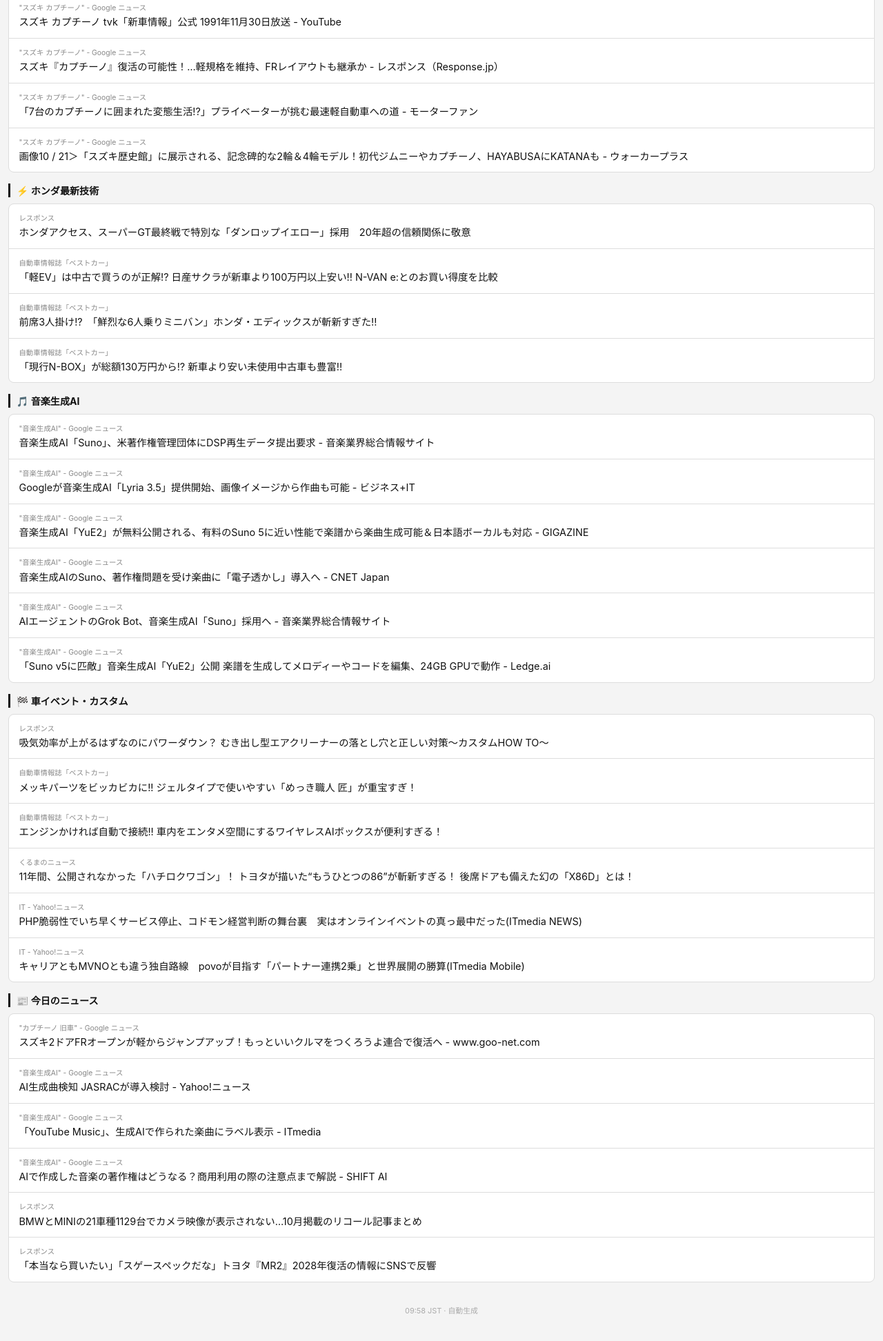
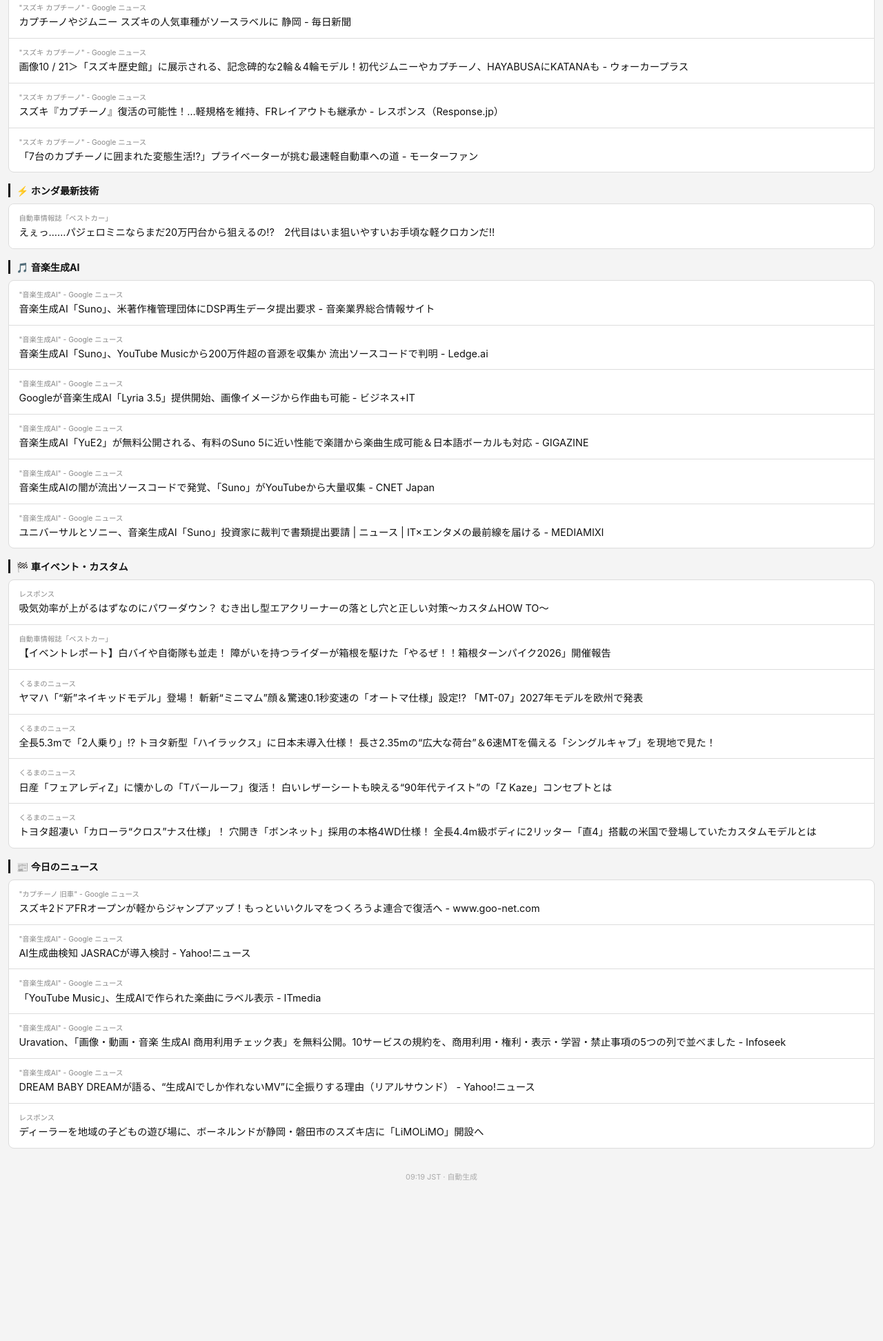
Before and after one commit to hisasi-t/capcat-news, a plain HTML site: page index.html in a window 1280 px wide. Shown: the part 304-2248 px from the top of the page at 69% size. After the commit the page ends 2065 px from the top, so only its background shows below. Drawn offline with Linux system fonts and the light colour scheme.

Commit message:
📰 2026-11-01 の朝刊

```diff
--- a/index.html
+++ b/index.html
@@ -4,7 +4,7 @@
 <meta charset="UTF-8">
 <meta name="viewport" content="width=device-width, initial-scale=1">
 <meta name="theme-color" content="#111111">
-<title>朝刊 2026年10月31日（土）</title>
+<title>朝刊 2026年11月01日（日）</title>
 <style>
   * { box-sizing: border-box; margin: 0; padding: 0; }
   body {
@@ -96,7 +96,7 @@
 <body>
 <header>
   <h1>朝刊</h1>
-  <div class="date">2026年10月31日（土）</div>
+  <div class="date">2026年11月01日（日）</div>
 </header>
 <nav><a class="toc-link" href="#s0">🚗 カプチーノ改造マニア</a><a class="toc-link" href="#s1">⚡ ホンダ最新技術</a><a class="toc-link" href="#s2">🎵 音楽生成AI</a><a class="toc-link" href="#s3">🏁 車イベント・カスタム</a><a class="toc-link" href="#s4">📰 今日のニュース</a></nav>
 
@@ -107,13 +107,17 @@
           <span class="card-source">&quot;スズキ カプチーノ&quot; - Google ニュース</span>
           <span class="card-title">「カプチーノ」「JA11ジムニー」「初代ワゴンR」が木桶熟成ソースに。スズキが浜松の老舗と共創した3本セットを発売 - carview!</span>
         </a>
+        <a class="card" href="https://news.google.com/rss/articles/CBMiXEFVX3lxTFBlZXFackpQeUdJN2tPYWZMNjN1Sk5sOGNxYXB1WFdySFlwdmMzU0FlTzMtNkhYVEh5ZmZsWWVxbG40VEp0WEp5Z2pYOURudHB2NUZEU0RuNG9oZjhs?oc=5" target="_blank" rel="noopener">
+          <span class="card-source">&quot;スズキ カプチーノ&quot; - Google ニュース</span>
+          <span class="card-title">スズキ カプチーノ tvk「新車情報」公式 1991年11月30日放送 - YouTube</span>
+        </a>
         <a class="card" href="https://news.google.com/rss/articles/CBMiaEFVX3lxTE1USVhYN2ROS3JrNUtuT0luTnkxakNVNDNPbWxvU2Q3QnhhM0IweHVJTExpLThWOHFORm9jZUFwTFQ4VlBXM1hPX1BrU21URS14S1A0WFlWRVQweXlCbVVycTg5MWRsSGdv?oc=5" target="_blank" rel="noopener">
           <span class="card-source">&quot;スズキ カプチーノ&quot; - Google ニュース</span>
           <span class="card-title">カプチーノやジムニー スズキの人気車種がソースラベルに 静岡 - 毎日新聞</span>
         </a>
-        <a class="card" href="https://news.google.com/rss/articles/CBMiXEFVX3lxTE9YcDlUaVdPOWpIVktwUFNGckM2OEl3bFBYODhtRmtzNkFiRVFTVHdGcGs4ZTZVcDAzVzUyMXJsNkF4NFBySFVORlhYQWNLdmVvUjBFOG1NbEZZVjM0?oc=5" target="_blank" rel="noopener">
+        <a class="card" href="https://news.google.com/rss/articles/CBMibkFVX3lxTE5wQWRtQWRoWlpfOEQ5cVp0NmFtcnI3QkJPcWVUUHB5aDZIalBKYUNtRk4tUklUT2w5a2FfaHNRRnVLNTktb1FjdXFJRnV5amI3MWFYeFUwejZ6cGlYQXdZX0dsam1jOHltV2FHNGlR?oc=5" target="_blank" rel="noopener">
           <span class="card-source">&quot;スズキ カプチーノ&quot; - Google ニュース</span>
-          <span class="card-title">スズキ カプチーノ tvk「新車情報」公式 1991年11月30日放送 - YouTube</span>
+          <span class="card-title">画像10 / 21＞「スズキ歴史館」に展示される、記念碑的な2輪＆4輪モデル！初代ジムニーやカプチーノ、HAYABUSAにKATANAも - ウォーカープラス</span>
         </a>
         <a class="card" href="https://news.google.com/rss/articles/CBMiX0FVX3lxTE1rZHMta1hlVzQ3SGFaWnB6YlMybEppSUZuQklWVkc1SXJ1OUl0MGVieWhjZjhBcUxkSXZ5RVhFYW43Y3lFQndCMmVSM2o3eVFubngwWEZFQ21xR0JzZmx3?oc=5" target="_blank" rel="noopener">
           <span class="card-source">&quot;スズキ カプチーノ&quot; - Google ニュース</span>
@@ -123,30 +127,14 @@
           <span class="card-source">&quot;スズキ カプチーノ&quot; - Google ニュース</span>
           <span class="card-title">「7台のカプチーノに囲まれた変態生活!?」プライベーターが挑む最速軽自動車への道 - モーターファン</span>
         </a>
-        <a class="card" href="https://news.google.com/rss/articles/CBMibkFVX3lxTE5wQWRtQWRoWlpfOEQ5cVp0NmFtcnI3QkJPcWVUUHB5aDZIalBKYUNtRk4tUklUT2w5a2FfaHNRRnVLNTktb1FjdXFJRnV5amI3MWFYeFUwejZ6cGlYQXdZX0dsam1jOHltV2FHNGlR?oc=5" target="_blank" rel="noopener">
-          <span class="card-source">&quot;スズキ カプチーノ&quot; - Google ニュース</span>
-          <span class="card-title">画像10 / 21＞「スズキ歴史館」に展示される、記念碑的な2輪＆4輪モデル！初代ジムニーやカプチーノ、HAYABUSAにKATANAも - ウォーカープラス</span>
-        </a>
       </div>
     </section>
     <section id="s1">
       <h2>⚡ ホンダ最新技術</h2>
       <div class="cards">
-        <a class="card" href="https://response.jp/article/2026/10/30/418440.html" target="_blank" rel="noopener">
-          <span class="card-source">レスポンス</span>
-          <span class="card-title">ホンダアクセス、スーパーGT最終戦で特別な「ダンロップイエロー」採用　20年超の信頼関係に敬意</span>
-        </a>
-        <a class="card" href="https://bestcarweb.jp/feature/column/1648723" target="_blank" rel="noopener">
+        <a class="card" href="https://bestcarweb.jp/feature/column/1663119" target="_blank" rel="noopener">
           <span class="card-source">自動車情報誌「ベストカー」</span>
-          <span class="card-title">「軽EV」は中古で買うのが正解!? 日産サクラが新車より100万円以上安い!! N-VAN e:とのお買い得度を比較</span>
-        </a>
-        <a class="card" href="https://bestcarweb.jp/feature/column/1663626" target="_blank" rel="noopener">
-          <span class="card-source">自動車情報誌「ベストカー」</span>
-          <span class="card-title">前席3人掛け!?　「鮮烈な6人乗りミニバン」ホンダ・エディックスが斬新すぎた!!</span>
-        </a>
-        <a class="card" href="https://bestcarweb.jp/feature/column/1648173" target="_blank" rel="noopener">
-          <span class="card-source">自動車情報誌「ベストカー」</span>
-          <span class="card-title">「現行N-BOX」が総額130万円から!? 新車より安い未使用中古車も豊富!!</span>
+          <span class="card-title">えぇっ……パジェロミニならまだ20万円台から狙えるの!?　2代目はいま狙いやすいお手頃な軽クロカンだ!!</span>
         </a>
       </div>
     </section>
@@ -157,6 +145,10 @@
           <span class="card-source">&quot;音楽生成AI&quot; - Google ニュース</span>
           <span class="card-title">音楽生成AI「Suno」、米著作権管理団体にDSP再生データ提出要求 - 音楽業界総合情報サイト</span>
         </a>
+        <a class="card" href="https://news.google.com/rss/articles/CBMiekFVX3lxTE96aGlYRzI3Q0VLLTgyODlENS1yQ3hfRXVRSEtWOGZtR01RbHVHTVpnTE02S3VhSTdCRGU4R1pOeHA1VFhLVXdhMHJnZDFOUmg2eDdrNVNlZ1NjVGF1elFPWEhMWFdDUHR3aF84RzJUMmpCM3JkOXV5cjRR?oc=5" target="_blank" rel="noopener">
+          <span class="card-source">&quot;音楽生成AI&quot; - Google ニュース</span>
+          <span class="card-title">音楽生成AI「Suno」、YouTube Musicから200万件超の音源を収集か 流出ソースコードで判明 - Ledge.ai</span>
+        </a>
         <a class="card" href="https://news.google.com/rss/articles/CBMiU0FVX3lxTE52bzBMZ0FGdlhSQXhSZ2ctTG5HcXdvcjQ3bVRUM01OTlFhVlhIZmY4bDZObXByQ3dUMWFocEVxSXptdzFNWEJUQ2FVY3E1blpNN1VJ?oc=5" target="_blank" rel="noopener">
           <span class="card-source">&quot;音楽生成AI&quot; - Google ニュース</span>
           <span class="card-title">Googleが音楽生成AI「Lyria 3.5」提供開始、画像イメージから作曲も可能 - ビジネス+IT</span>
@@ -165,17 +157,13 @@
           <span class="card-source">&quot;音楽生成AI&quot; - Google ニュース</span>
           <span class="card-title">音楽生成AI「YuE2」が無料公開される、有料のSuno 5に近い性能で楽譜から楽曲生成可能＆日本語ボーカルも対応 - GIGAZINE</span>
         </a>
-        <a class="card" href="https://news.google.com/rss/articles/CBMiUkFVX3lxTE1YU2lDVHRiXzFxZ25sM3o3N1FlMmpBNzhaUl9YOGhPMTNiUXFxU3pWbGxKNjVWNHFYcjd5bmliVjk0cEFNd0t5S2pQVUxsWEVjSXc?oc=5" target="_blank" rel="noopener">
+        <a class="card" href="https://news.google.com/rss/articles/CBMiUkFVX3lxTFA5VWJXZHVzQm1wZ1lWXy1HSi1NdkFEeDdXcjVxTFc5VG9scE1pOFFnamFiVjhaamI3RjI0YjVIenhKOTVlWWxPMnNaQndSQkJjWmc?oc=5" target="_blank" rel="noopener">
           <span class="card-source">&quot;音楽生成AI&quot; - Google ニュース</span>
-          <span class="card-title">音楽生成AIのSuno、著作権問題を受け楽曲に「電子透かし」導入へ - CNET Japan</span>
+          <span class="card-title">音楽生成AIの闇が流出ソースコードで発覚、「Suno」がYouTubeから大量収集 - CNET Japan</span>
         </a>
-        <a class="card" href="https://news.google.com/rss/articles/CBMiVEFVX3lxTFBONWtiTGdSTTJCbkdJQ285U0g3N21rYk02eVRvQVFyNUZYQzJSU3VSX3RFeGdXbTQ5bjlIdmI0Sy1KOEJVdVo4eVZZTXB0ZS1XNThrMg?oc=5" target="_blank" rel="noopener">
+        <a class="card" href="https://news.google.com/rss/articles/CBMiR0FVX3lxTE1MWjAtaEU5bi1TbTM5WnVacXBMRTAtc050UTRNTUtSS1owNjRMT3JqWDU1ajZTRXNQTlVwQnEzdGJJUDE2ajBN?oc=5" target="_blank" rel="noopener">
           <span class="card-source">&quot;音楽生成AI&quot; - Google ニュース</span>
-          <span class="card-title">AIエージェントのGrok Bot、音楽生成AI「Suno」採用へ - 音楽業界総合情報サイト</span>
-        </a>
-        <a class="card" href="https://news.google.com/rss/articles/CBMiX0FVX3lxTE1qX2NkdnR5VEtNU2lJb2gzdTJoaDBEN0l1Skx5ekYtejNOTUlrNEplU2FPbEFMTEVXWUxoSlRDbnR5YkRwbGRpdG5XbFM3YzFzNWVpRFJ4SnpieFNXTGlr?oc=5" target="_blank" rel="noopener">
-          <span class="card-source">&quot;音楽生成AI&quot; - Google ニュース</span>
-          <span class="card-title">「Suno v5に匹敵」音楽生成AI「YuE2」公開 楽譜を生成してメロディーやコードを編集、24GB GPUで動作 - Ledge.ai</span>
+          <span class="card-title">ユニバーサルとソニー、音楽生成AI「Suno」投資家に裁判で書類提出要請 | ニュース | IT×エンタメの最前線を届ける - MEDIAMIXI</span>
         </a>
       </div>
     </section>
@@ -186,25 +174,25 @@
           <span class="card-source">レスポンス</span>
           <span class="card-title">吸気効率が上がるはずなのにパワーダウン？ むき出し型エアクリーナーの落とし穴と正しい対策～カスタムHOW TO～</span>
         </a>
-        <a class="card" href="https://bestcarweb.jp/news/1662077" target="_blank" rel="noopener">
+        <a class="card" href="https://bestcarweb.jp/bc-news/1660622" target="_blank" rel="noopener">
           <span class="card-source">自動車情報誌「ベストカー」</span>
-          <span class="card-title">メッキパーツをビッカビカに!! ジェルタイプで使いやすい「めっき職人 匠」が重宝すぎ！</span>
+          <span class="card-title">【イベントレポート】白バイや自衛隊も並走！ 障がいを持つライダーが箱根を駆けた「やるぜ！！箱根ターンパイク2026」開催報告</span>
         </a>
-        <a class="card" href="https://bestcarweb.jp/news/1657449" target="_blank" rel="noopener">
-          <span class="card-source">自動車情報誌「ベストカー」</span>
-          <span class="card-title">エンジンかければ自動で接続!! 車内をエンタメ空間にするワイヤレスAIボックスが便利すぎる！</span>
+        <a class="card" href="https://kuruma-news.jp/post/1133143" target="_blank" rel="noopener">
+          <span class="card-source">くるまのニュース</span>
+          <span class="card-title">ヤマハ「“新”ネイキッドモデル」登場！ 斬新“ミニマム”顔＆驚速0.1秒変速の「オートマ仕様」設定!? 「MT-07」2027年モデルを欧州で発表</span>
         </a>
-        <a class="card" href="https://kuruma-news.jp/post/1130470" target="_blank" rel="noopener">
+        <a class="card" href="https://kuruma-news.jp/post/1131632" target="_blank" rel="noopener">
           <span class="card-source">くるまのニュース</span>
-          <span class="card-title">11年間、公開されなかった「ハチロクワゴン」！ トヨタが描いた“もうひとつの86”が斬新すぎる！ 後席ドアも備えた幻の「X86D」とは！</span>
+          <span class="card-title">全長5.3mで「2人乗り」!? トヨタ新型「ハイラックス」に日本未導入仕様！ 長さ2.35mの“広大な荷台”＆6速MTを備える「シングルキャブ」を現地で見た！</span>
         </a>
-        <a class="card" href="https://news.yahoo.co.jp/articles/b705e419eb0501cacc5bd3635d44b6ac153a5a2e?source=rss" target="_blank" rel="noopener">
-          <span class="card-source">IT - Yahoo!ニュース</span>
-          <span class="card-title">PHP脆弱性でいち早くサービス停止、コドモン経営判断の舞台裏　実はオンラインイベントの真っ最中だった(ITmedia NEWS)</span>
+        <a class="card" href="https://kuruma-news.jp/post/1130994" target="_blank" rel="noopener">
+          <span class="card-source">くるまのニュース</span>
+          <span class="card-title">日産「フェアレディZ」に懐かしの「Tバールーフ」復活！ 白いレザーシートも映える“90年代テイスト”の「Z Kaze」コンセプトとは</span>
         </a>
-        <a class="card" href="https://news.yahoo.co.jp/articles/8e5159306c97311c1b6e54a862021321df98fc77?source=rss" target="_blank" rel="noopener">
-          <span class="card-source">IT - Yahoo!ニュース</span>
-          <span class="card-title">キャリアともMVNOとも違う独自路線　povoが目指す「パートナー連携2乗」と世界展開の勝算(ITmedia Mobile)</span>
+        <a class="card" href="https://kuruma-news.jp/post/1131848" target="_blank" rel="noopener">
+          <span class="card-source">くるまのニュース</span>
+          <span class="card-title">トヨタ超凄い「カローラ“クロス”ナス仕様」！ 穴開き「ボンネット」採用の本格4WD仕様！ 全長4.4m級ボディに2リッター「直4」搭載の米国で登場していたカスタムモデルとは</span>
         </a>
       </div>
     </section>
@@ -223,20 +211,20 @@
           <span class="card-source">&quot;音楽生成AI&quot; - Google ニュース</span>
           <span class="card-title">「YouTube Music」、生成AIで作られた楽曲にラベル表示 - ITmedia</span>
         </a>
-        <a class="card" href="https://news.google.com/rss/articles/CBMiSkFVX3lxTFA0Mk16NnpKX1E3RnFLV3pwLTFidVdhWlRPeEEyM2V6YVZuZkNIVHhHMVRTWjk5UV9TdDZWM1l1Y3FsLUVMNWpKTkZ3?oc=5" target="_blank" rel="noopener">
+        <a class="card" href="https://news.google.com/rss/articles/CBMickFVX3lxTFB5MVg2cU9RS2ZxR2NWbUplNUtQbzktRTEydUpvR0Zfb1Y4V05EV0ZWWEl2WXhkeWk5Wmdha2JncGw5M3ZGMlZtSG9Ga1V5YTVuTkpOTzVFOUNoeVFRR29MZmUtbmp6ZXhPZUQ2amN3dVVVQQ?oc=5" target="_blank" rel="noopener">
           <span class="card-source">&quot;音楽生成AI&quot; - Google ニュース</span>
-          <span class="card-title">AIで作成した音楽の著作権はどうなる？商用利用の際の注意点まで解説 - SHIFT AI</span>
+          <span class="card-title">Uravation、「画像・動画・音楽 生成AI 商用利用チェック表」を無料公開。10サービスの規約を、商用利用・権利・表示・学習・禁止事項の5つの列で並べました - Infoseek</span>
         </a>
-        <a class="card" href="https://response.jp/article/2026/10/31/418450.html" target="_blank" rel="noopener">
+        <a class="card" href="https://news.google.com/rss/articles/CBMif0FVX3lxTFBsaWNtbDA1cE1McVQ4R2VOVkp0NEdKVzJhZllWeFJ5eEE2T0c0WjgtSUlNNVNqSkYycDRHRTh6eWRoaUdpWGp2cTJTdEQ1djRuZkdHaVppdUhOOGtIV21EWnY3S0xJRjhRQ3E5bldjUWZ5a2hDS1Y5X3hxTDJYbFE?oc=5" target="_blank" rel="noopener">
+          <span class="card-source">&quot;音楽生成AI&quot; - Google ニュース</span>
+          <span class="card-title">DREAM BABY DREAMが語る、“生成AIでしか作れないMV”に全振りする理由（リアルサウンド） - Yahoo!ニュース</span>
+        </a>
+        <a class="card" href="https://response.jp/article/2026/11/01/418466.html" target="_blank" rel="noopener">
           <span class="card-source">レスポンス</span>
-          <span class="card-title">BMWとMINIの21車種1129台でカメラ映像が表示されない…10月掲載のリコール記事まとめ</span>
-        </a>
-        <a class="card" href="https://response.jp/article/2026/10/31/418449.html" target="_blank" rel="noopener">
-          <span class="card-source">レスポンス</span>
-          <span class="card-title">「本当なら買いたい」「スゲースペックだな」トヨタ『MR2』2028年復活の情報にSNSで反響</span>
+          <span class="card-title">ディーラーを地域の子どもの遊び場に、ボーネルンドが静岡・磐田市のスズキ店に「LiMOLiMO」開設へ</span>
         </a>
       </div>
     </section>
-<footer>09:58 JST · 自動生成</footer>
+<footer>09:19 JST · 自動生成</footer>
 </body>
 </html>
```
